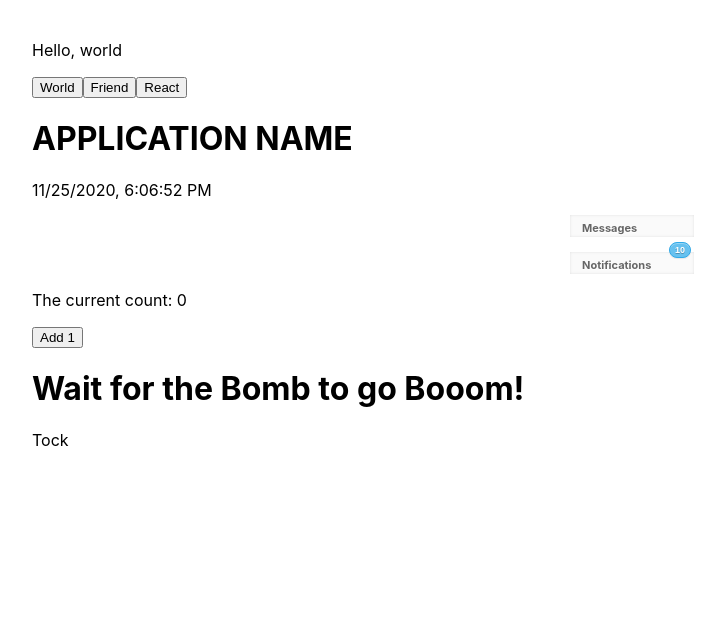
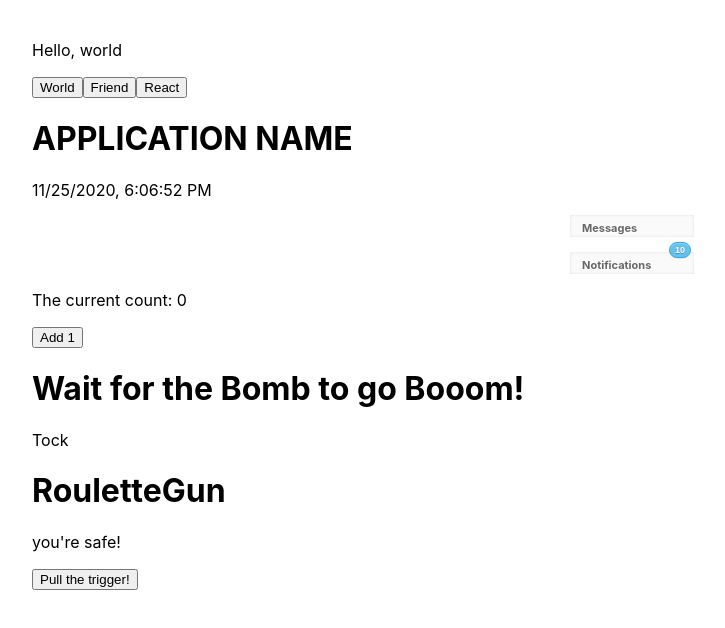
Before and after one commit to colburnrose/react-playground, a React (Create React App) app: page / in a window 1280 px wide. Shown: the top 628 px of the page, without its empty margins (8-733 px from the left). Built offline with nearby package versions, Linux system fonts and the light colour scheme.

Commit message:
roulette assignment

```diff
--- a/src/App.js
+++ b/src/App.js
@@ -8,6 +8,7 @@ import TheDate from "./state/TheDate";
 import Counter from "./state/Counter";
 import HelloWorld from "./state-drills/HelloWorld";
 import Bomb from "./state-drills/Bomb";
+import RouletteGun from "./state-drills/RouletteGun";
 
 const firstTooltip = (
   <Tooltip color="hotpink" message="tooltip message">
@@ -49,6 +50,7 @@ class App extends Component {
         <Messages name="Notifications" unread={10} />
         <Counter count={123} />
         <Bomb />
+        <RouletteGun />
       </div>
     );
   }
--- a/src/state-drills/Bomb.js
+++ b/src/state-drills/Bomb.js
@@ -7,7 +7,6 @@ class Bomb extends React.Component {
   };
 
   componentDidMount() {
-    console.log("componentDidMount");
     this.interval = setInterval(() => {
       let counter = this.state.count + 1;
       this.setState({ count: counter });
--- /dev/null
+++ b/src/state-drills/RouletteGun.js
@@ -0,0 +1,51 @@
+import React from "react";
+
+class RouletteGun extends React.Component {
+  static defaultProps = {
+    bulletInChamber: 8,
+  };
+
+  state = {
+    chamber: null,
+    spinningTheChamber: false,
+  };
+
+  handleButtonClick = () => {
+    this.setState({
+      spinningTheChamber: true,
+    });
+    this.timeout = setTimeout(() => {
+      let randNum = Math.ceil(Math.random() * 8);
+      this.setState({
+        chamber: randNum,
+        spinningTheChamber: false,
+      });
+    }, 2000);
+  };
+
+  componentWillUnmount() {
+    clearInterval(this.timeout);
+  }
+
+  renderGunChamber() {
+    if (this.state.spinningTheChamber) {
+      return "spinning the chamber and pulling the trigger!";
+    } else if (this.state.chamber === this.props.bulletInChamber) {
+      return "BANG!!!";
+    } else {
+      return "you're safe!";
+    }
+  }
+
+  render() {
+    return (
+      <div>
+        <h1>RouletteGun</h1>
+        <p>{this.renderGunChamber()}</p>
+        <button onClick={this.handleButtonClick}>Pull the trigger!</button>
+      </div>
+    );
+  }
+}
+
+export default RouletteGun;
```
Also changed, not shown: 1 other file (tests, documents, lock files or other folders).
